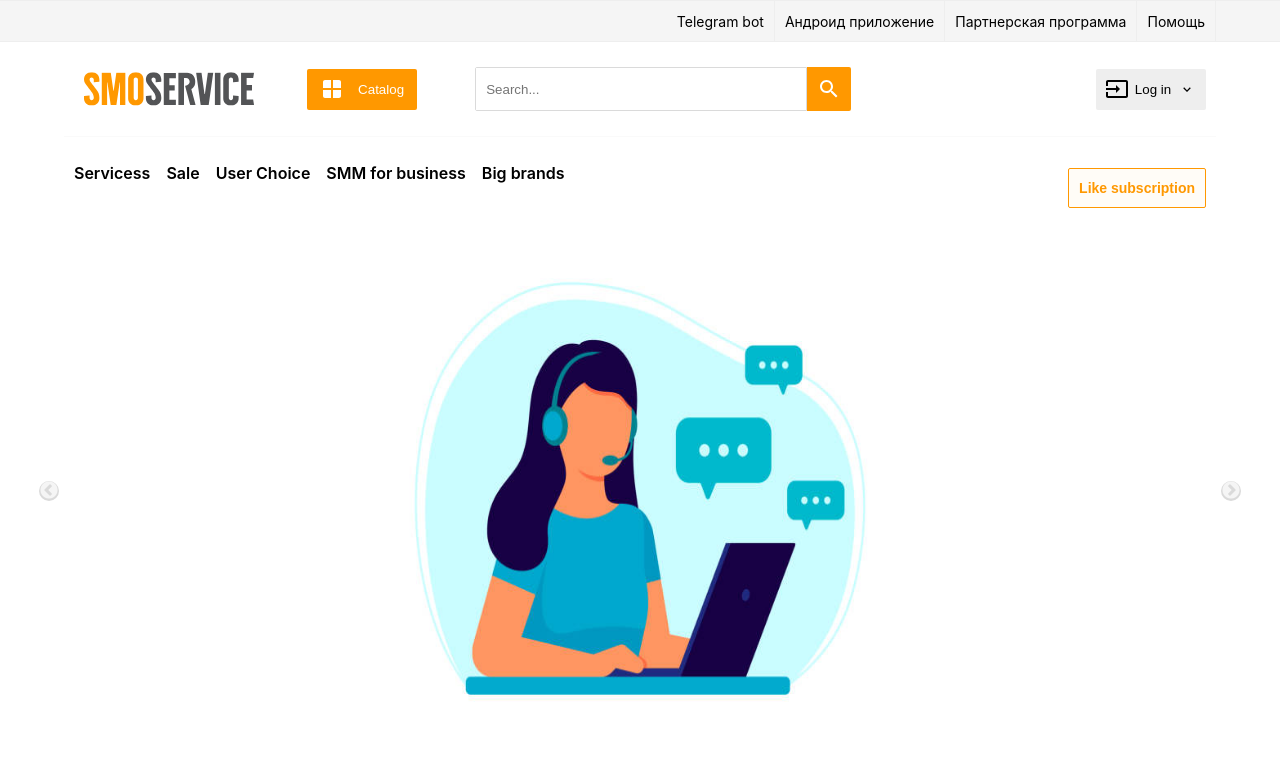
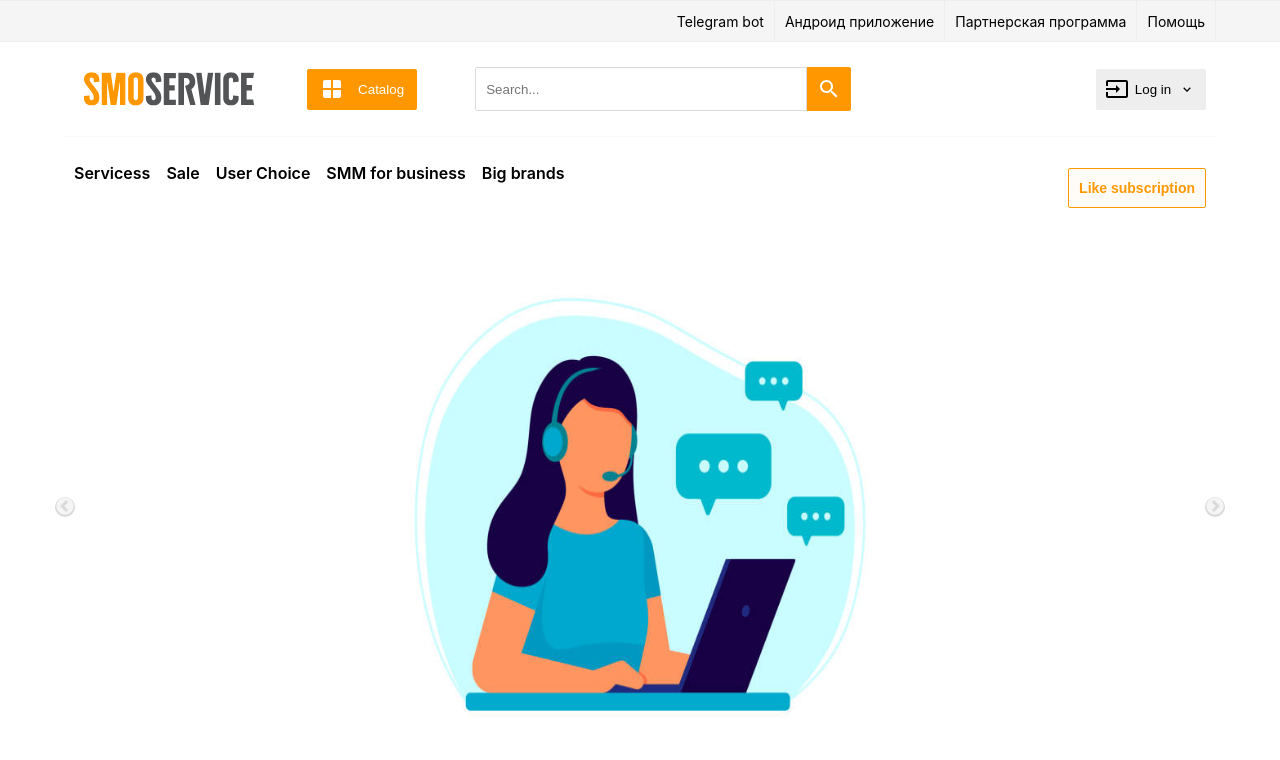
Before and after one commit to vusales/flegriseo, a Next.js app: page / in a window 1280 px wide. Shown: the top 760 px of the page. Built offline with nearby package versions, Linux system fonts and the light colour scheme.

Commit message:
banner correction

```diff
--- a/components/Banner/index.js
+++ b/components/Banner/index.js
@@ -16,7 +16,6 @@ const SampleNextArrow = (props) => {
             // ...styles.nextArrow ,
             backgroundColor: "#DADADA",
             borderRadius: 100 ,
-
         }}
         onClick={onClick}
       ></div>
@@ -41,7 +40,7 @@ const SamplePrevArrow = (props) => {
         onClick={onClick}
       />
     );
-  }
+}
 
 var settings = {
     dots: false,
@@ -72,13 +71,11 @@ const demoData = [
 ];
 
 
-
-
 const Banner = () => {
 
 
     return(
-        <div>
+        <div className={styles.bannerContainer}>
             <Slider {...settings} >
                 {
                     demoData.map((item , index)=>{
--- a/components/Banner/index.module.scss
+++ b/components/Banner/index.module.scss
@@ -1,5 +1,9 @@
 @import "../../utils/mixins.scss";
+@import "../../utils/colors.scss";
 
+.bannerContainer {
+    padding: 16px;
+}
 
 .imageContainer {
     width: 100%;
--- a/components/layoutComponents/Header/index.module.scss
+++ b/components/layoutComponents/Header/index.module.scss
@@ -75,6 +75,7 @@
 }
 .loginButtonContainer{
     position: relative;
+    z-index: 10;
 }
 
 .smallModal {
@@ -85,6 +86,9 @@
     top: 100%;
     left: 0;
     min-width: 110px;
+    box-shadow: 6px 2px 22px 0px rgba(240,225,225,0.75);
+    -webkit-box-shadow: 6px 2px 22px 0px rgba(240,225,225,0.75);
+    -moz-box-shadow: 6px 2px 22px 0px rgba(240,225,225,0.75);
 }
 
 .loginsignupLinks {
```
